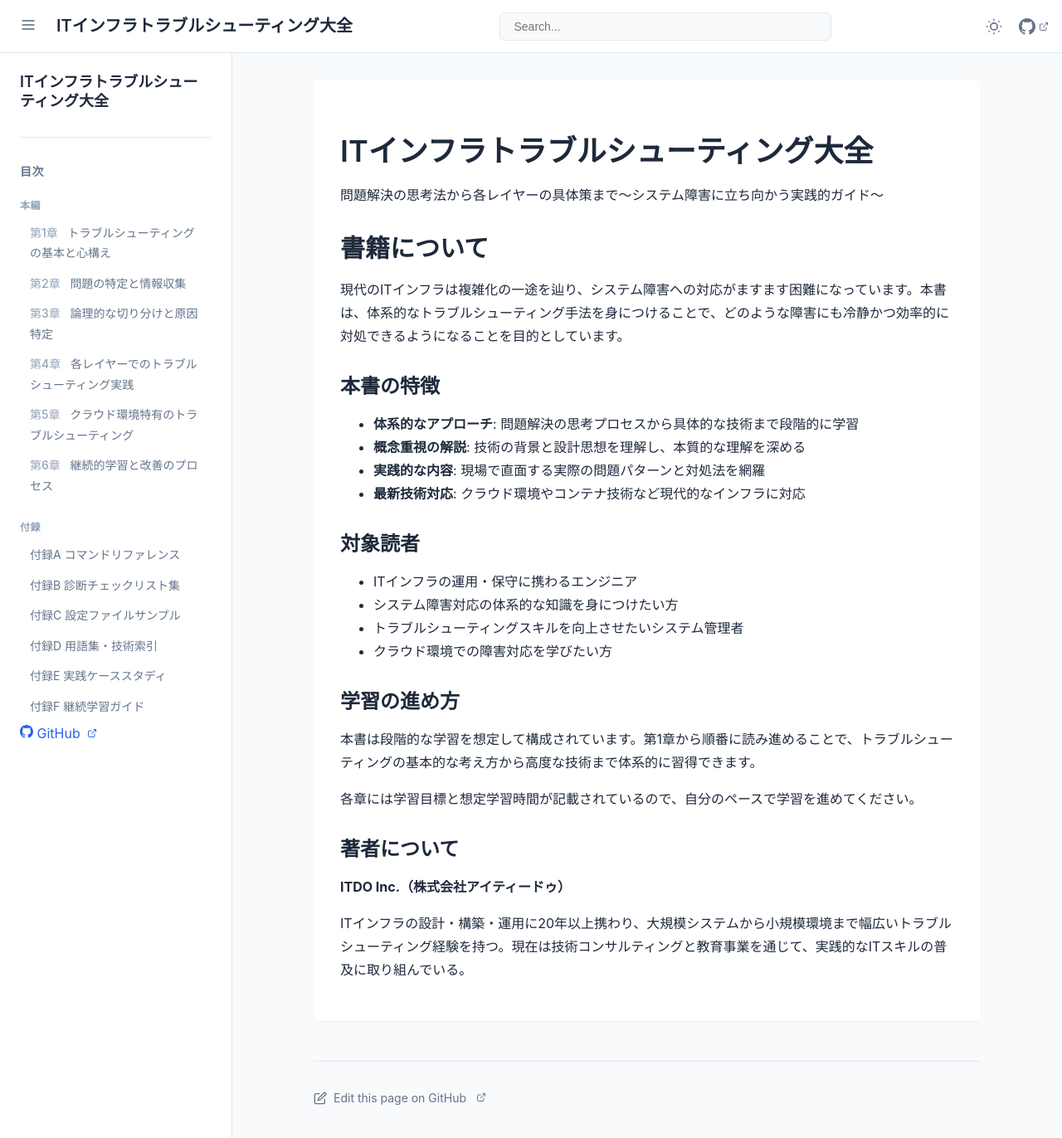
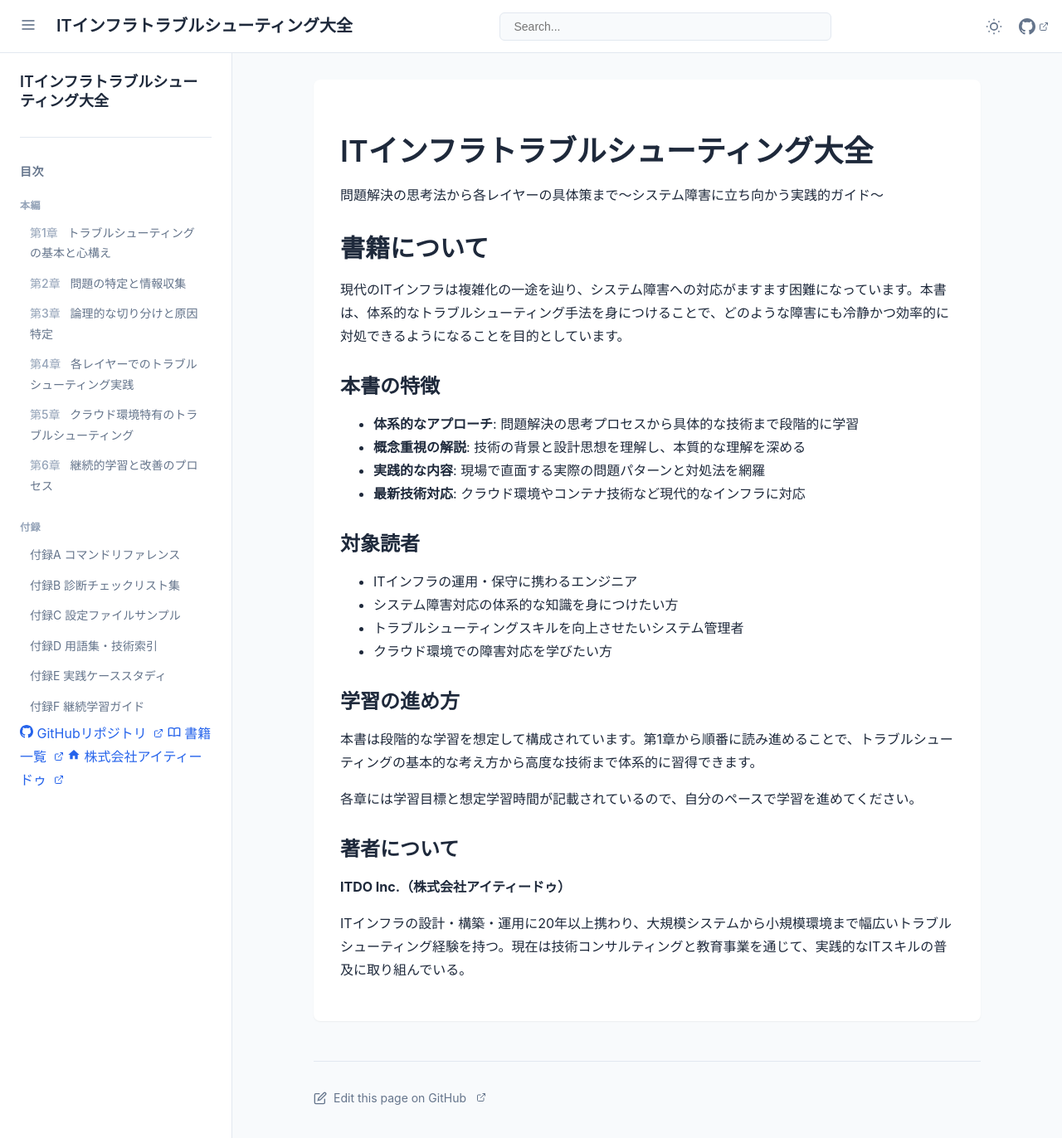
Before and after one commit to itdojp/IT-infra-troubleshooting-book, a Jekyll site: the page built from docs/index.md, in a window 1280 px wide and 1372 px high. Shown: the whole window at 83% size. Built offline with Jekyll 4.4.1, drawn with Linux system fonts in a browser that asks for light colours.

Commit message:
Unify navigation resources with standardized links (#3)
- Added 書籍一覧 link to it-engineer-knowledge-architecture
- Added 株式会社アイティードゥ company link
- Updated GitHub link text to GitHubリポジトリ for consistency
- Maintained standard resource order: GitHubリポジトリ → 書籍一覧 → 株式会社アイティードゥ
- Ensures consistency across ITDO book projects

🤖 Generated with [Claude Code](https://claude.ai/code)

Co-authored-by: Claude-C <noreply-c@anthropic.com>
Co-authored-by: Claude <noreply@anthropic.com>

```diff
--- a/docs/_includes/sidebar-nav.html
+++ b/docs/_includes/sidebar-nav.html
@@ -100,9 +100,23 @@
                 <svg width="16" height="16" viewBox="0 0 24 24" fill="currentColor">
                     <path d="M12 0c-6.626 0-12 5.373-12 12 0 5.302 3.438 9.8 8.207 11.387.599.111.793-.261.793-.577v-2.234c-3.338.726-4.033-1.416-4.033-1.416-.546-1.387-1.333-1.756-1.333-1.756-1.089-.745.083-.729.083-.729 1.205.084 1.839 1.237 1.839 1.237 1.07 1.834 2.807 1.304 3.492.997.107-.775.418-1.305.762-1.604-2.665-.305-5.467-1.334-5.467-5.931 0-1.311.469-2.381 1.236-3.221-.124-.303-.535-1.524.117-3.176 0 0 1.008-.322 3.301 1.23.957-.266 1.983-.399 3.003-.404 1.02.005 2.047.138 3.006.404 2.291-1.552 3.297-1.23 3.297-1.23.653 1.653.242 2.874.118 3.176.77.84 1.235 1.911 1.235 3.221 0 4.609-2.807 5.624-5.479 5.921.43.372.823 1.102.823 2.222v3.293c0 .319.192.694.801.576 4.765-1.589 8.199-6.086 8.199-11.386 0-6.627-5.373-12-12-12z"/>
                 </svg>
-                GitHub
+                GitHubリポジトリ
             </a>
             {% endif %}
+
+            <a href="https://itdojp.github.io/it-engineer-knowledge-architecture/" target="_blank" rel="noopener" class="external-link">
+                <svg width="16" height="16" viewBox="0 0 24 24" fill="currentColor">
+                    <path d="M21 5c-1.11-.35-2.33-.5-3.5-.5-1.95 0-4.05.4-5.5 1.5-1.45-1.1-3.55-1.5-5.5-1.5S2.45 4.9 1 6v14.65c0 .25.25.5.5.5.1 0 .15-.05.25-.05C3.1 20.45 5.05 20 6.5 20c1.95 0 4.05.4 5.5 1.5 1.35-.85 3.8-1.5 5.5-1.5 1.65 0 3.35.3 4.75 1.05.1.05.15.05.25.05.25 0 .5-.25.5-.5V6c-.6-.45-1.25-.75-2-1zM3 18.5V7c1.1-.35 2.3-.5 3.5-.5 1.34 0 3.13.41 4.5.99v11.5C9.63 18.41 7.84 18 6.5 18c-1.2 0-2.4.15-3.5.5zm18 0c-1.1-.35-2.3-.5-3.5-.5-1.34 0-3.13.41-4.5.99V7.49c1.37-.58 3.16-.99 4.5-.99 1.2 0 2.4.15 3.5.5v11.5z"/>
+                </svg>
+                書籍一覧
+            </a>
+
+            <a href="https://itdo.jp" target="_blank" rel="noopener" class="external-link">
+                <svg width="16" height="16" viewBox="0 0 24 24" fill="currentColor">
+                    <path d="M10 20v-6h4v6h5v-8h3L12 3 2 12h3v8z"/>
+                </svg>
+                株式会社アイティードゥ
+            </a>
 
             {% if site.repository.zenn %}
             <a href="https://zenn.dev/{{ site.author.github }}/books/{{ site.repository.zenn }}" target="_blank" rel="noopener" class="external-link">
```
